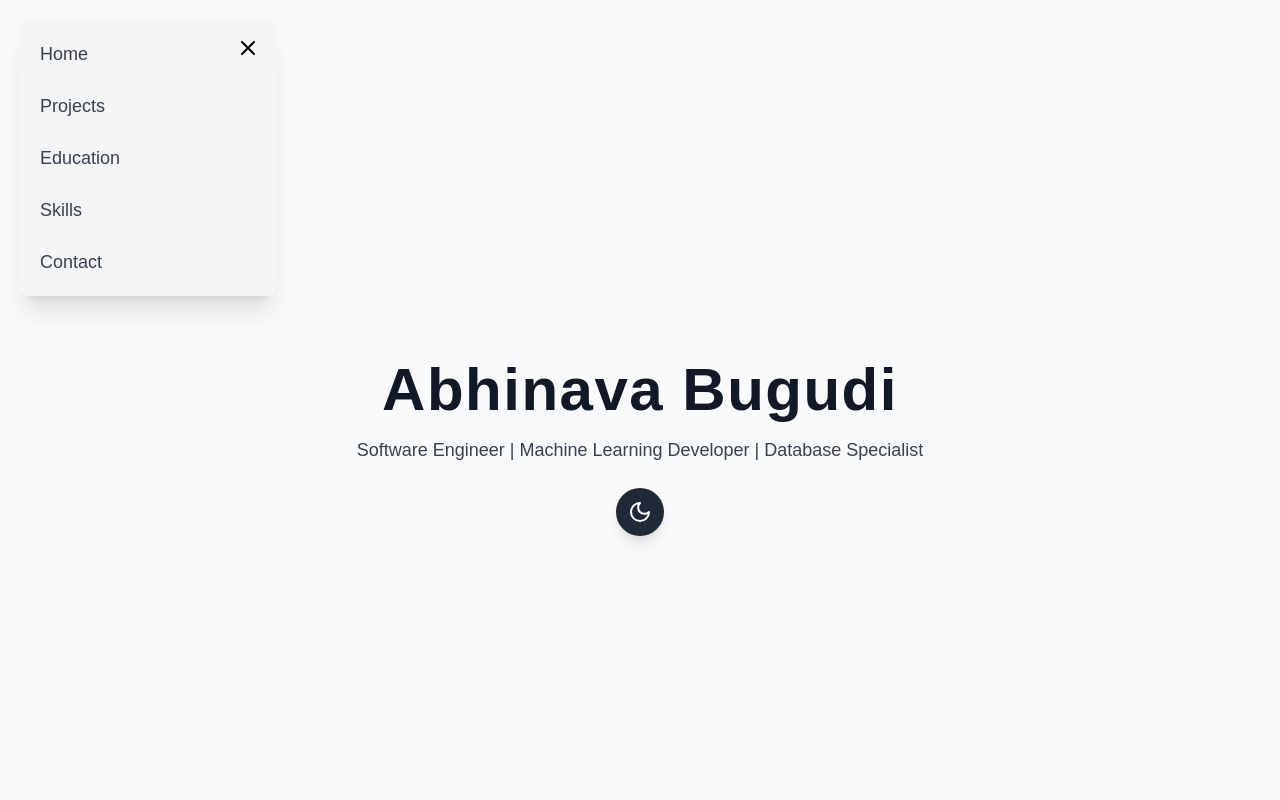
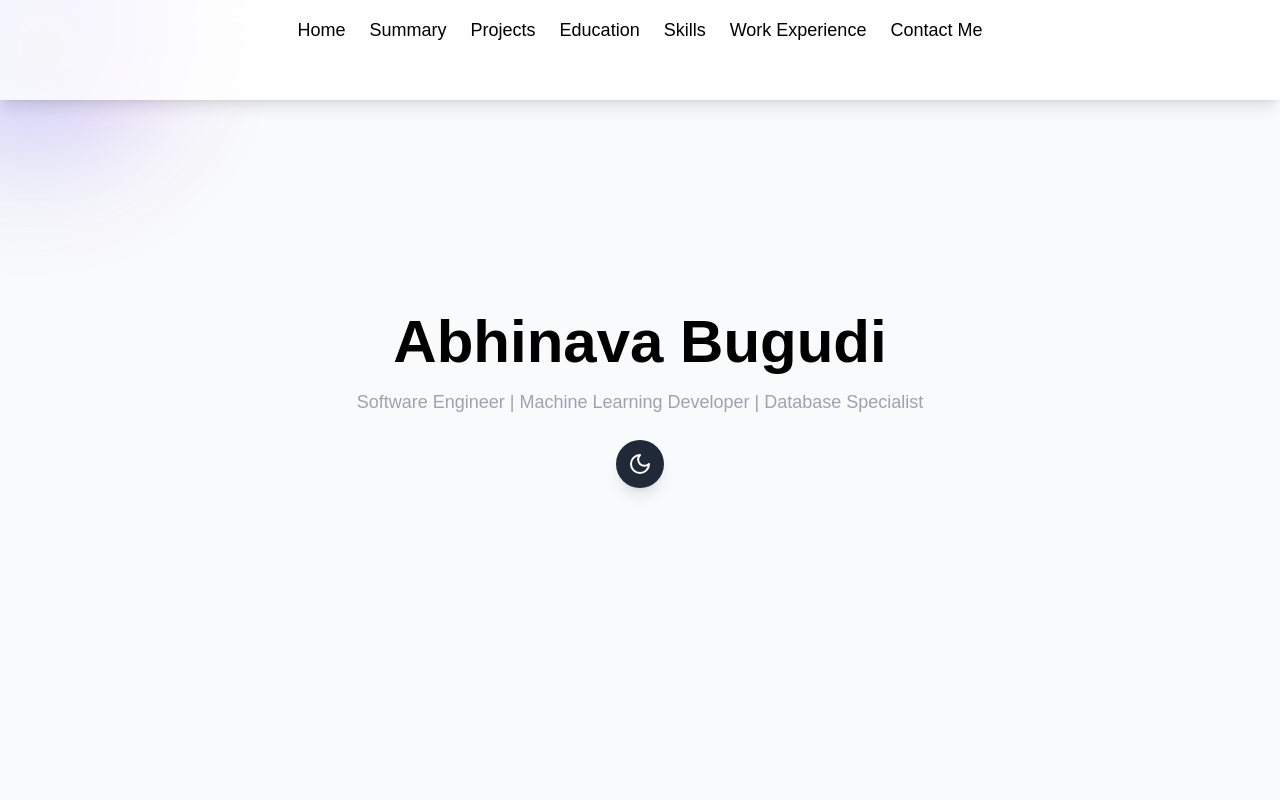
Before and after one commit to aBugudi-dev/AbhinavaSaiBugudiPortfolio, a Next.js app: page / in a window 1280 px wide. Both pictures are taken after a click on the button 44 px from the left and 44 px from the top of the page. Shown: the top 800 px of the page. Built offline with nearby package versions, Linux system fonts and the light colour scheme.

Commit message:
remade the page

```diff
--- a/app/page.tsx
+++ b/app/page.tsx
@@ -1,174 +1,205 @@
 "use client";
 import React, { useState, useEffect } from "react";
-import { BrowserRouter as Router, Route, Routes, Link, useLocation } from "react-router-dom";
 import { motion } from "framer-motion";
-import { Sun, Moon, Github, Linkedin, Mail, Menu, X } from "lucide-react";
+import { Sun, Moon, Github, Linkedin, Mail, Menu, X, Download } from "lucide-react";
 
-import { useNavigate } from "react-router-dom";
+export default function Portfolio() {
+  const [darkMode, setDarkMode] = useState(false);
+  const [isOpen, setIsOpen] = useState(false);
+  const [cursorPos, setCursorPos] = useState({ x: 0, y: 0 });
+  const [ripples, setRipples] = useState<{ x: number; y: number; id: number }[]>([]);
 
-function Navbar({ darkMode}: { darkMode: boolean; setDarkMode: React.Dispatch<React.SetStateAction<boolean>> }) {
-  const [isOpen, setIsOpen] = useState(false);
-  const navigate = useNavigate(); // FIX: Enables forced navigation
+  // ✅ Track cursor movement
+  useEffect(() => {
+    const updateCursor = (e: MouseEvent) => {
+      setCursorPos({ x: e.clientX, y: e.clientY });
+    };
+    window.addEventListener("mousemove", updateCursor);
+    return () => window.removeEventListener("mousemove", updateCursor);
+  }, []);
+
+  // ✅ Ensure dark mode loads correctly on first render
+  useEffect(() => {
+    if (typeof window !== "undefined") {
+      const storedTheme = localStorage.getItem("theme");
+      if (storedTheme === "dark") setDarkMode(true);
+    }
+  }, []);
+
+  // ✅ Smooth scrolling to sections
+  // ✅ Fix scrolling to match section IDs correctly
+  const scrollToSection = (id: string) => {
+    const sectionIds: { [key: string]: string } = {
+      "home": "home",
+      "summary": "summary",
+      "projects": "projects",
+      "education": "education",
+      "skills": "skills",
+      "work experience": "work-experience", // Fix ID matching
+      "contact me": "contact", // Fix ID matching
+    };
+
+    const section = document.getElementById(sectionIds[id.toLowerCase()]);
+    if (section) {
+      section.scrollIntoView({ behavior: "smooth" });
+      setIsOpen(false);
+    }
+  };
+
+
+   // ✅ Handle Click for Ripple Effect
+  const handleClick = (e: React.MouseEvent) => {
+    const newRipple = { x: e.clientX, y: e.clientY, id: Date.now() };
+    setRipples((prev) => [...prev, newRipple]);
+
+    // Remove the ripple after animation
+    setTimeout(() => {
+      setRipples((prev) => prev.filter((ripple) => ripple.id !== newRipple.id));
+    }, 600);
+  };
 
   return (
-    <nav className="fixed top-5 left-5 z-50">
+    <div className={darkMode ? "bg-gray-900 text-white min-h-screen" : "bg-gray-50 text-black min-h-screen"}>
+
+      {/* ✅ Spotlight Effect (Cursor Follower) */}
+      <motion.div
+        className="fixed top-0 left-0 w-screen h-screen pointer-events-none"
+        animate={{ x: cursorPos.x - 100, y: cursorPos.y - 100 }} // ✅ Offset for better centering
+        transition={{ type: "tween", duration: 0.2, ease: "easeOut" }}
+      >
+        <div
+          className="w-64 h-64 bg-gradient-to-r from-blue-500 to-purple-600 opacity-30 rounded-full blur-3xl absolute"
+        />
+      </motion.div>
+
+      {/* ✅ Ripple Effect on Click */}
+      {ripples.map((ripple) => (
+        <motion.div
+          key={ripple.id}
+          className="absolute w-20 h-20 bg-white/30 rounded-full pointer-events-none"
+          style={{ top: ripple.y - 40, left: ripple.x - 40 }}
+          initial={{ scale: 0, opacity: 1 }}
+          animate={{ scale: 3, opacity: 0 }}
+          transition={{ duration: 0.6 }}
+        />
+      ))}
+
+      {/* ✅ Navigation Bar */}
+      {/* ✅ Updated Navigation Bar (With Summary & Work Experience) */}
+      <nav className="fixed top-0 left-0 w-full z-50">
+        {/* ✅ Hamburger Menu Button */}
         <motion.button
           onClick={() => setIsOpen(!isOpen)}
-        className={`p-3 rounded-full transition-all shadow-lg fixed ${darkMode ? "bg-gray-800 text-white" : "bg-gray-200 text-black"} ${isOpen ? "opacity-0" : "opacity-100"}`}
-        animate={{ opacity: isOpen ? 0 : 1 }}
+          className={`p-3 rounded-full transition-all shadow-lg fixed top-5 left-5 ${
+            darkMode ? "bg-gray-800 text-white" : "bg-gray-200 text-black"
+          }`}
         >
-        <Menu size={24} />
+          {isOpen ? <X size={24} /> : <Menu size={24} />}
         </motion.button>
 
-      {isOpen && (
+        {/* ✅ Expanding Navbar */}
         <motion.div
-          className={`absolute top-0 left-0 w-64 p-5 rounded-lg shadow-xl backdrop-blur-lg transition-all ${darkMode ? "bg-gray-900/90 text-white" : "bg-gray-100/90 text-black"}`}
-          initial={{ opacity: 0, x: -20 }}
-          animate={{ opacity: 1, x: 0 }}
-          transition={{ duration: 0.3 }}
+          className={`fixed top-0 left-0 w-full shadow-lg backdrop-blur-lg transition-all ${
+            darkMode ? "bg-gray-900/90 text-white" : "bg-white/80 text-black"
+          } ${isOpen ? "h-24 opacity-100" : "h-0 opacity-0"} overflow-hidden`}
+          initial={{ opacity: 0, height: 0 }}
+          animate={{ opacity: isOpen ? 1 : 0, height: isOpen ? "100px" : "0px" }}
+          transition={{ duration: 0.4 }}
         >
-          <button onClick={() => setIsOpen(false)} className="absolute top-4 right-4">
-            <X size={24} />
-          </button>
-          <ul className="space-y-6 text-lg">
-            <li>
-              {/* 🔥 FIX: When clicking Home, force navigate to Home and refresh */}
+          <ul className="flex justify-center space-x-6 text-lg p-4">
+            {["Home", "Summary", "Projects", "Education", "Skills", "Work Experience", "Contact Me"].map((item) => (
+              <li key={item}>
                 <button
-                onClick={() => {
-                  navigate("/"); // Force navigation to Home
-                  window.location.reload(); // Hard refresh to re-render Home
-                }}
-                className={`transition-all hover:underline ${darkMode ? "text-gray-300 hover:text-white" : "text-gray-700 hover:text-black"}`}
-              >
-                Home
-              </button>
-            </li>
-            {["Projects", "Education", "Skills", "Contact"].map((item, index) => (
-              <li key={index}>
-                <Link
-                  to={`/${item.toLowerCase()}`}
-                  className={`relative transition-all hover:underline ${darkMode ? "text-gray-300 hover:text-white" : "text-gray-700 hover:text-black"}`}
-                  onClick={() => setIsOpen(false)}
+                  onClick={() => scrollToSection(item.toLowerCase())}
+                  className="transition-all hover:text-blue-400"
                 >
                   {item}
-                </Link>
+                </button>
               </li>
             ))}
           </ul>
         </motion.div>
-      )}
       </nav>
-  );
-}
 
 
-function PageWrapper({ children }: { children: React.ReactNode }) {
-  const location = useLocation();
-  useEffect(() => {}, [location]);
-
-  return (
-    <motion.div
-      key={location.pathname}
-      initial={{ opacity: 0, y: 10 }}
-      animate={{ opacity: 1, y: 0 }}
-      exit={{ opacity: 0, y: -10 }}
-      transition={{ duration: 0.4 }}
-      className="container mx-auto px-6 py-12"
-    >
-      {children}
-    </motion.div>
-  );
-}
-
-function Home({ darkMode, setDarkMode }: { darkMode: boolean; setDarkMode: React.Dispatch<React.SetStateAction<boolean>> }) {
-  return (
-    <PageWrapper>
-      <motion.div
-        className="flex flex-col items-center justify-center min-h-screen text-center"
-        initial={{ opacity: 0, y: -50 }}
-        animate={{ opacity: 1, y: 0 }}
-        transition={{ duration: 1 }}
-      >
-        <motion.h1 className={`text-6xl font-extrabold tracking-wide ${darkMode ? "text-gray-100" : "text-gray-900"}`}>
+      {/* ✅ Home Section */}
+      <section id="home" className="container mx-auto px-6 py-20 min-h-screen flex flex-col justify-center text-center">
+        <motion.h1 className="text-6xl font-extrabold" initial={{ opacity: 0, y: -50 }} animate={{ opacity: 1, y: 0 }} transition={{ duration: 1 }}>
           Abhinava Bugudi
         </motion.h1>
-        <motion.p className={`mt-4 text-lg ${darkMode ? "text-gray-400" : "text-gray-700"}`} animate={{ opacity: 1 }} transition={{ duration: 1.5 }}>
+        <motion.p className="mt-4 text-lg text-gray-400" initial={{ opacity: 0 }} animate={{ opacity: 1 }} transition={{ duration: 1.5 }}>
           Software Engineer | Machine Learning Developer | Database Specialist
         </motion.p>
 
-        {/* 🔥 FIX: Dark Mode Button (No More Hover Glitch) */}
-        <button
+        {/* ✅ Dark Mode Toggle (Centered Below Name) */}
+        <motion.button
           onClick={() => setDarkMode(!darkMode)}
-          className="p-3 mt-6 rounded-full shadow-lg transition-all duration-300 ease-in-out transform hover:scale-110 hover:bg-opacity-80 bg-gray-800 text-white"
+          className="p-3 mt-6 mx-auto flex items-center justify-center rounded-full shadow-lg transition-all transform hover:scale-110 bg-gray-800 text-white"
+          whileHover={{ scale: 1.1 }}
         >
           {darkMode ? <Sun size={24} /> : <Moon size={24} />}
-        </button>
+        </motion.button>
+      </section>
+
+      {/* ✅ Summary Section */}
+      <section id="summary" className="container mx-auto px-6 py-20">
+        <motion.div  whileHover={{ scale: 1.05 }} className={`p-6 rounded-lg shadow-lg backdrop-blur-md ${darkMode ? "bg-gray-800/80 text-white" : "bg-gray-100/90 text-black"}`}>
+          <h2 className="text-4xl font-semibold mb-4">Summary</h2>
+          <p className="text-lg">
+            Passionate software engineer with experience in machine learning, backend development, and mobile app development. Proficient in Python, Java, Kotlin, and various frameworks such as Django and Jetpack Compose. Experienced in building AI-powered applications, real-world predictive models, and full-stack solutions.
+          </p>
         </motion.div>
-    </PageWrapper>
-  );
-}
+      </section>
 
-
-
-function Projects({ darkMode }: { darkMode: boolean }) {
-  const projects = [
-    { name: "Voxscribe - Handwriting Recognition", desc: "An AI-powered app that converts handwriting to text.", github: "https://github.com/yourgithub/voxscribe" },
-    { name: "Housing Price Prediction Model", desc: "A machine learning model predicting real estate prices.", github: "https://github.com/yourgithub/housing-price-prediction" },
-    { name: "Android Country Guessing Game", desc: "A fun Kotlin-based mobile quiz game.", github: "https://github.com/yourgithub/country-quiz" }
-  ];
-
-  return (
-    <PageWrapper>
-      <motion.div className={`p-6 rounded-lg shadow-lg ${darkMode ? "bg-gray-800/80" : "bg-gray-200/80"} backdrop-blur-md`}>
+      {/* ✅ Projects Section */}
+      <section id="projects" className="container mx-auto px-6 py-20">
         <h2 className="text-4xl font-semibold mb-4">Projects</h2>
         <div className="grid grid-cols-1 md:grid-cols-2 lg:grid-cols-3 gap-6">
-          {projects.map((project, index) => (
-            <motion.div key={index} whileHover={{ scale: 1.05 }} className={`p-6 rounded-2xl shadow-lg transition-all ${darkMode ? "bg-gray-800 text-white" : "bg-gray-200 text-black"}`}>
-              <h3 className="text-xl font-bold mb-2">{project.name}</h3>
+          {[
+            { name: "Voxscribe", desc: "AI handwriting recognition app.", github: "https://github.com/yourgithub/voxscribe" },
+            { name: "Housing Price Prediction", desc: "ML model predicting real estate prices.", github: "https://github.com/yourgithub/housing-price-prediction" },
+            { name: "Android Country Guessing Game", desc: "A Kotlin-based mobile quiz game.", github: "https://github.com/yourgithub/country-quiz" },
+          ].map((project, index) => (
+            <motion.div key={index} whileHover={{ scale: 1.05 }} className={`p-6 rounded-lg shadow-lg backdrop-blur-md ${darkMode ? "bg-gray-800/80 text-white" : "bg-gray-100/90 text-black"}`}>
+              <h3 className="text-xl font-bold">{project.name}</h3>
               <p className="text-sm">{project.desc}</p>
               <a href={project.github} className="text-blue-500 hover:underline">View on GitHub</a>
             </motion.div>
           ))}
         </div>
-      </motion.div>
-    </PageWrapper>
-  );
-}
+      </section>
 
-
-function Education({ darkMode }: { darkMode: boolean }) {
-  return (
-    <PageWrapper>
-      <motion.div className={`p-6 rounded-lg shadow-lg ${darkMode ? "bg-gray-800/80" : "bg-gray-200/80"} backdrop-blur-md`}>
+      {/* ✅ Education Section */}
+      <section id="education" className="container mx-auto px-6 py-20">
+        <motion.div  whileHover={{ scale: 1.05 }}className={`p-6 rounded-lg shadow-lg backdrop-blur-md ${darkMode ? "bg-gray-800/80 text-white" : "bg-gray-100/90 text-black"}`}>
           <h2 className="text-4xl font-semibold mb-4">Education</h2>
           <p className="text-lg">BSc Software Engineering, University of Westminster</p>
-        <ul className="list-disc pl-6">
+          <p className="text-md text-gray-400 italic mt-1">September 2020 - June 2024</p>
+          <h3 className="text-xl font-semibold mt-4">Relevant Coursework</h3>
+          <ul className="list-disc pl-6 mt-2 space-y-1">
             <li>Machine Learning & AI Development</li>
             <li>Software Architecture & Design</li>
+            <li>Database Systems & Big Data Analytics</li>
             <li>Data Structures & Algorithms</li>
           </ul>
         </motion.div>
-    </PageWrapper>
-  );
-}
+      </section>
 
-function Skills({ darkMode }: { darkMode: boolean }) {
-  const skills = [
+      {/* ✅ Skills Section */}
+      <section id="skills" className="container mx-auto px-6 py-20">
+        <h2 className="text-4xl font-semibold mb-4">Skills</h2>
+        <div className="grid grid-cols-2 md:grid-cols-3 lg:grid-cols-4 gap-6">
+          {[
             { category: "Programming", items: ["Python", "Java", "Kotlin"] },
-    { category: "Machine Learning", items: ["TensorFlow", "Scikit-Learn"] },
-    { category: "Back-End", items: ["Django", "Flask"] },
-    { category: "Mobile Development", items: ["Jetpack Compose", "Android"] },
-    { category: "Database & Tools", items: ["SQL", "Firebase", "Git"] },
-  ];
-
-  return (
-    <PageWrapper>
-      <h2 className="text-4xl font-semibold mb-4">Skills</h2>
-      <div className="flex flex-wrap justify-center gap-8">
-        {skills.map((skill, index) => (
-          <motion.div key={index} className={`p-4 rounded-lg shadow-lg ${darkMode ? "bg-gray-800/80" : "bg-gray-200/80"} backdrop-blur-md`}>
+            { category: "Machine Learning", items: ["TensorFlow", "Scikit-Learn", "Pandas"] },
+            { category: "Back-End", items: ["Django", "Flask", "FastAPI"] },
+            { category: "Mobile Development", items: ["Jetpack Compose", "Android", "Firebase"] },
+            { category: "Database & Tools", items: ["SQL", "PostgreSQL", "MongoDB"] },
+            { category: "DevOps & Git", items: ["GitHub Actions", "Docker", "CI/CD Pipelines"] },
+          ].map((skill, index) => (
+            <motion.div key={index} whileHover={{ scale: 1.05 }} className={`p-6 rounded-lg shadow-lg backdrop-blur-md ${darkMode ? "bg-gray-800/80 text-white" : "bg-gray-100/90 text-black"}`}>
               <h3 className="text-xl font-bold">{skill.category}</h3>
-            <ul className="list-disc pl-6">
+              <ul className="list-disc pl-4 mt-2">
                 {skill.items.map((item, idx) => (
                   <li key={idx}>{item}</li>
                 ))}
@@ -176,41 +207,50 @@ function Skills({ darkMode }: { darkMode: boolean }) {
             </motion.div>
           ))}
         </div>
-    </PageWrapper>
+      </section>
+
+      {/* ✅ Work Experience Section */}
+      <section id="work-experience" className="container mx-auto px-6 py-20">
+        <motion.div   whileHover={{ scale: 1.05 }} className={`p-6 rounded-lg shadow-lg backdrop-blur-md ${darkMode ? "bg-gray-800/80 text-white" : "bg-gray-100/90 text-black"}`}>
+          <h2 className="text-4xl font-semibold mb-4">Work Experience</h2>
+          <h3 className="text-2xl font-bold">Uniqlo - Retail Associate</h3>
+          <p className="text-md text-gray-400 italic mt-1">April 2023 - Present</p>
+          <ul className="list-disc pl-6 mt-2 space-y-1">
+            <li>Provided excellent customer service and assisted with inventory management.</li>
+            <li>Developed teamwork and problem-solving skills in a fast-paced environment.</li>
+            <li>Managed stock and checkout operations efficiently.</li>
+          </ul>
+        </motion.div>
+      </section>
+
+      {/* ✅ Contact Section (Includes GitHub, LinkedIn, Email) */}
+      <section id="contact" className="container mx-auto px-6 py-20 text-center">
+        <h2 className="text-4xl font-semibold mb-4">Contact Me</h2>
+        <p className="text-lg text-gray-400">Feel free to connect with me:</p>
+        <div className="flex justify-center gap-6 mt-6">
+          <motion.a href="https://github.com/yourgithub"  whileHover={{ scale: 1.05 }} className="p-3 rounded-full transition-all bg-gray-800 text-white hover:bg-gray-700">
+            <Github size={30} />
+          </motion.a>
+          <motion.a href="https://linkedin.com/in/yourlinkedin" whileHover={{ scale: 1.05 }} className="p-3 rounded-full transition-all bg-blue-600 text-white hover:bg-blue-500">
+            <Linkedin size={30} />
+          </motion.a>
+          <motion.a href="mailto:your.email@example.com"  whileHover={{ scale: 1.05 }} className="p-3 rounded-full transition-all bg-red-600 text-white hover:bg-red-500">
+            <Mail size={30} />
+          </motion.a>
+        </div>
+
+        {/* ✅ Resume Download Button (Fixed & Animated) */}
+        <motion.a
+          href="/resume.pdf"
+          download
+          className="mt-6 px-6 py-3 bg-gradient-to-r from-blue-500 to-blue-700 text-white font-semibold rounded-lg shadow-lg flex items-center justify-center gap-3 hover:from-blue-600 hover:to-blue-800"
+          whileHover={{ scale: 1.05 }}
+          whileTap={{ scale: 0.95, opacity: 0.8 }}
+        >
+          <Download size={24} />
+          Download Resume
+        </motion.a>
+      </section>
+    </div>
   );
 }
-
-function Contact({ darkMode }: { darkMode: boolean }) {
-  return (
-    <PageWrapper>
-      <motion.div className={`p-6 rounded-lg shadow-lg ${darkMode ? "bg-gray-800/80" : "bg-gray-200/80"} backdrop-blur-md`}>
-        <h2 className="text-4xl font-semibold mb-4">Contact Me</h2>
-        <p className="text-lg">Feel free to reach out to me through the following platforms:</p>
-        <div className="flex gap-6 mt-6 justify-center">
-          <motion.a href="https://github.com/yourgithub" className="p-3 rounded-full transition-all bg-gray-800 text-white hover:bg-gray-700"><Github size={30} /></motion.a>
-          <motion.a href="https://linkedin.com/in/yourlinkedin" className="p-3 rounded-full transition-all bg-blue-600 text-white hover:bg-blue-500"><Linkedin size={30} /></motion.a>
-          <motion.a href="mailto:your.email@example.com" className="p-3 rounded-full transition-all bg-red-600 text-white hover:bg-red-500"><Mail size={30} /></motion.a>
-        </div>
-      </motion.div>
-    </PageWrapper>
-  );
-}
-
-export default function Portfolio() {
-  const [darkMode, setDarkMode] = useState(false);
-
-  return (
-    <Router>
-      <div className={darkMode ? "bg-gray-900 text-white min-h-screen" : "bg-gray-50 text-black min-h-screen"}>
-        <Navbar darkMode={darkMode} setDarkMode={setDarkMode} />
-        <Routes>
-          <Route path="/" element={<Home darkMode={darkMode} setDarkMode={setDarkMode} />} />
-          <Route path="/projects" element={<Projects darkMode={darkMode} />} />
-          <Route path="/education" element={<Education darkMode={darkMode} />} />
-          <Route path="/skills" element={<Skills darkMode={darkMode} />} />
-          <Route path="/contact" element={<Contact darkMode={darkMode} />} />
-        </Routes>
-      </div>
-    </Router>
-  );
-}
```
Lines whose indentation alone changed are shown as unchanged.
